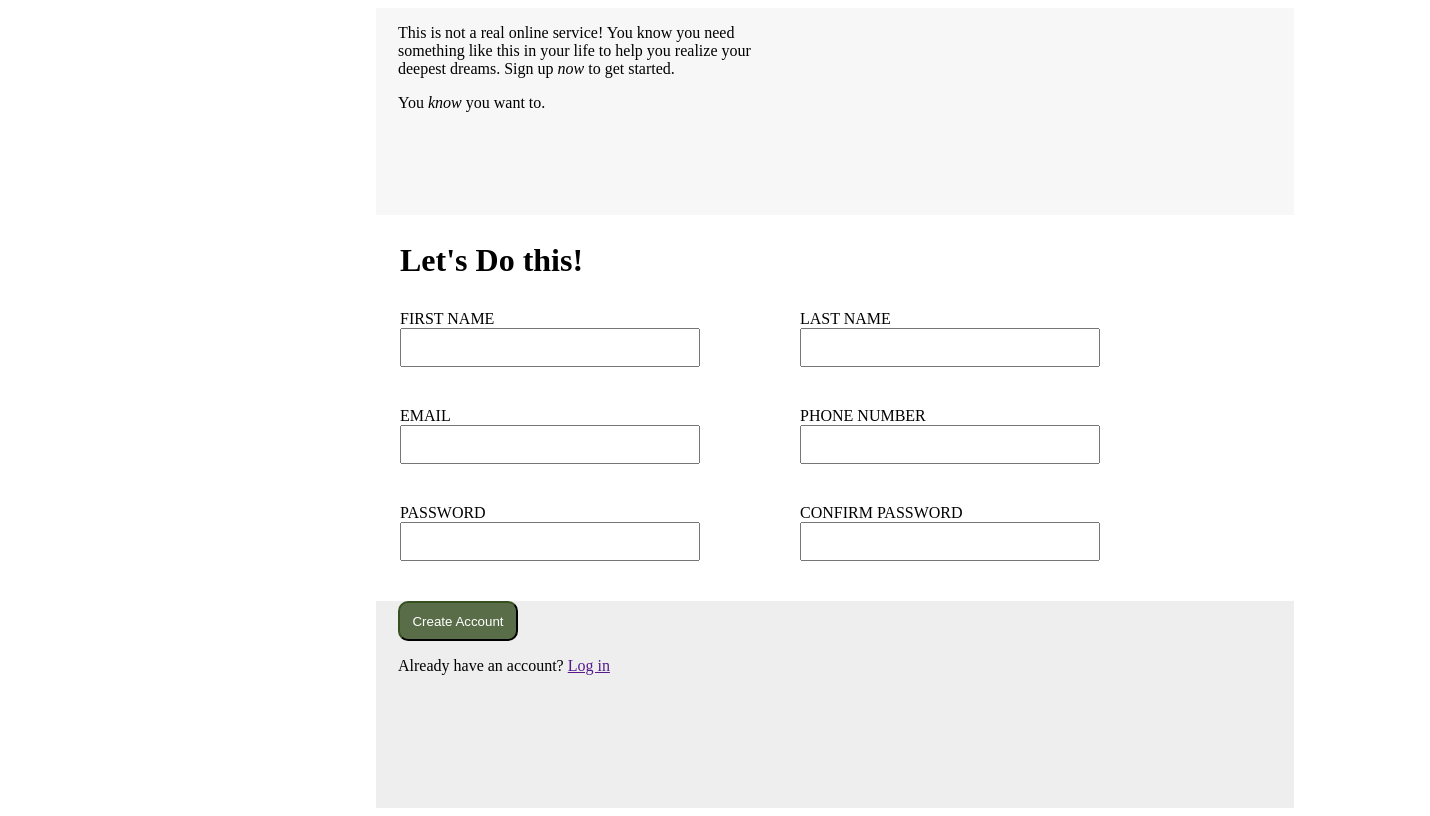
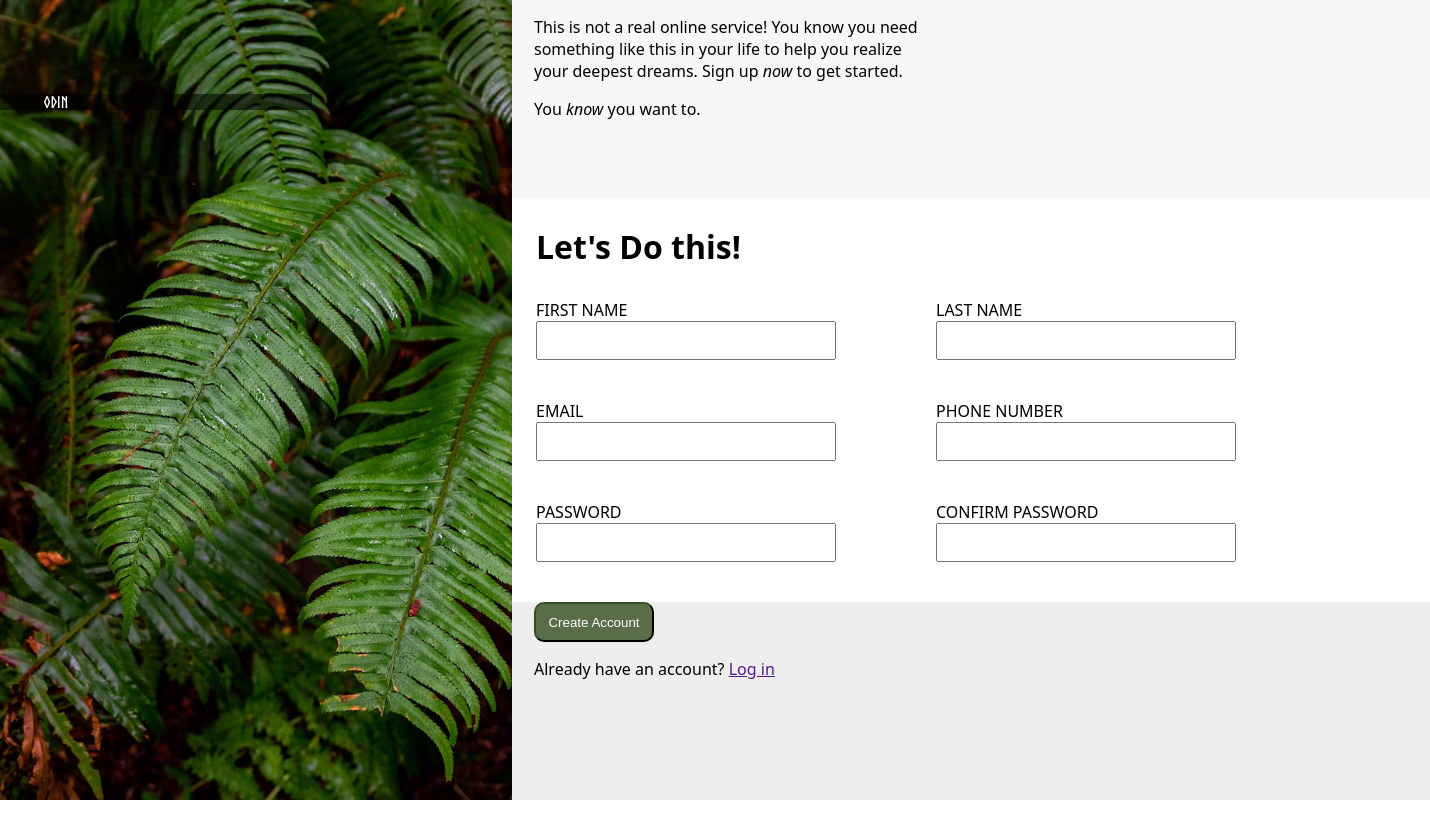
Before and after one commit to JonDm07/odin-forms, a plain HTML site: page index.html in a window 1280 px wide. Shown: the whole page, 1430 px wide, since content can reach past the window. Drawn offline with Linux system fonts and the light colour scheme.

Commit message:
Add background color, remove white Lines

```diff
--- a/index.html
+++ b/index.html
@@ -9,7 +9,13 @@
 </head>
 <body>
     <div class="container">
-        <div class="image"></div>
+        <div class="image">
+            <div class="logo">
+                Odin
+
+            </div>
+
+        </div>
         <div class="main">
             <div class="header">
                 <p>This is not a real online service!
--- a/styles.css
+++ b/styles.css
@@ -6,6 +6,11 @@
 
 .container {
     display: flex;
+}
+
+body {
+    margin: 0px;
+    font-family: system-ui, -apple-system, BlinkMacSystemFont, 'Segoe UI', Roboto, Oxygen, Ubuntu, Cantarell, 'Open Sans', 'Helvetica Neue', sans-serif;
 }
 
 .image {
@@ -18,7 +23,7 @@
     display: flex;
     flex-direction: column;
     height: 100vh;
-    width: 70vw;
+    width: 60vw;
     align-items: stretch;
     justify-content: space-evenly;
 }
@@ -30,10 +35,12 @@ fieldset {
     box-shadow: 0px 4px 0px 0px rgba(0, 0, 0, 0.25);
 
 
+
 }
 
 .box-1 {
     padding-left: 10px;
+
 }
 
 .box-2 {
@@ -54,6 +61,7 @@ fieldset {
 
 .footer {
     background-color: rgb(238, 238, 238);
+    border: none;
 }
 
 input,
@@ -80,3 +88,21 @@ button[type="submit"] {
 .header > p {
     width: 400px;
 }
+
+.image {
+    background-image: url(images/photo-1585202900225-6d3ac20a6962.avif);
+    background-repeat: no-repeat;
+    background-size: cover;
+    padding-right: 200px;
+}
+
+.logo {
+    background-color: hwb(0 0% 100% / 0.548);
+    color: white;
+    text-align: center;
+    font-family: 'odinNorse';
+    margin-top: 30%;
+    padding-right: 200px;
+
+
+}
```
Also changed, not shown: images/odin-lined.png (added).
